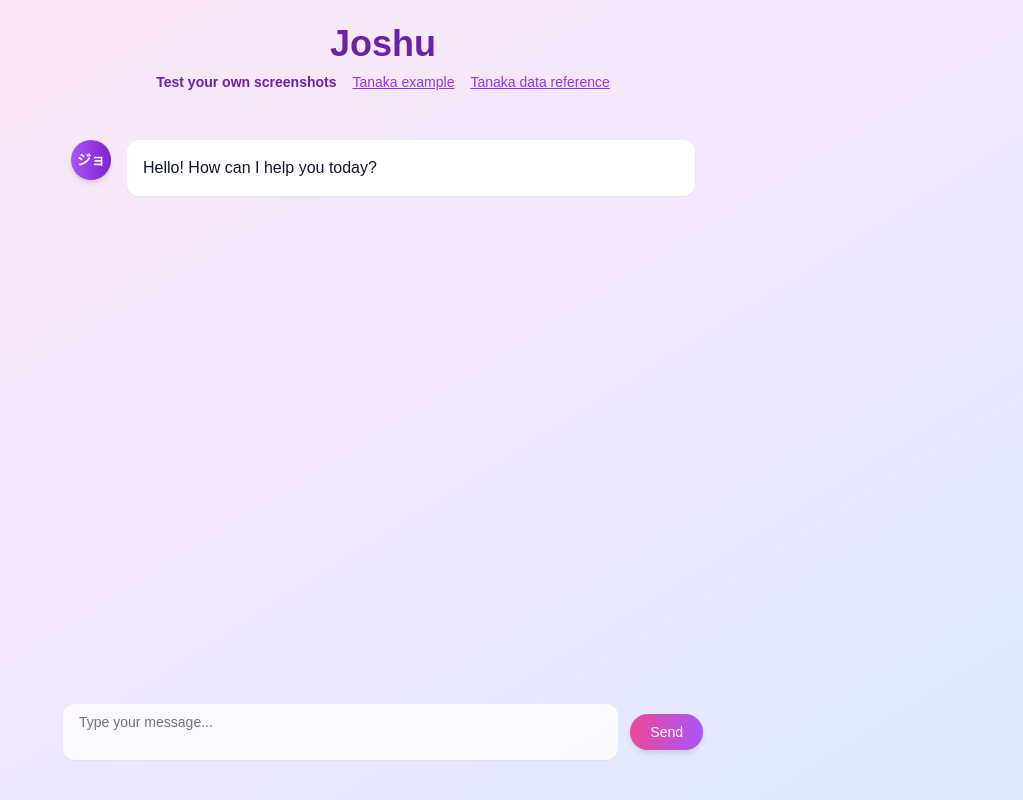
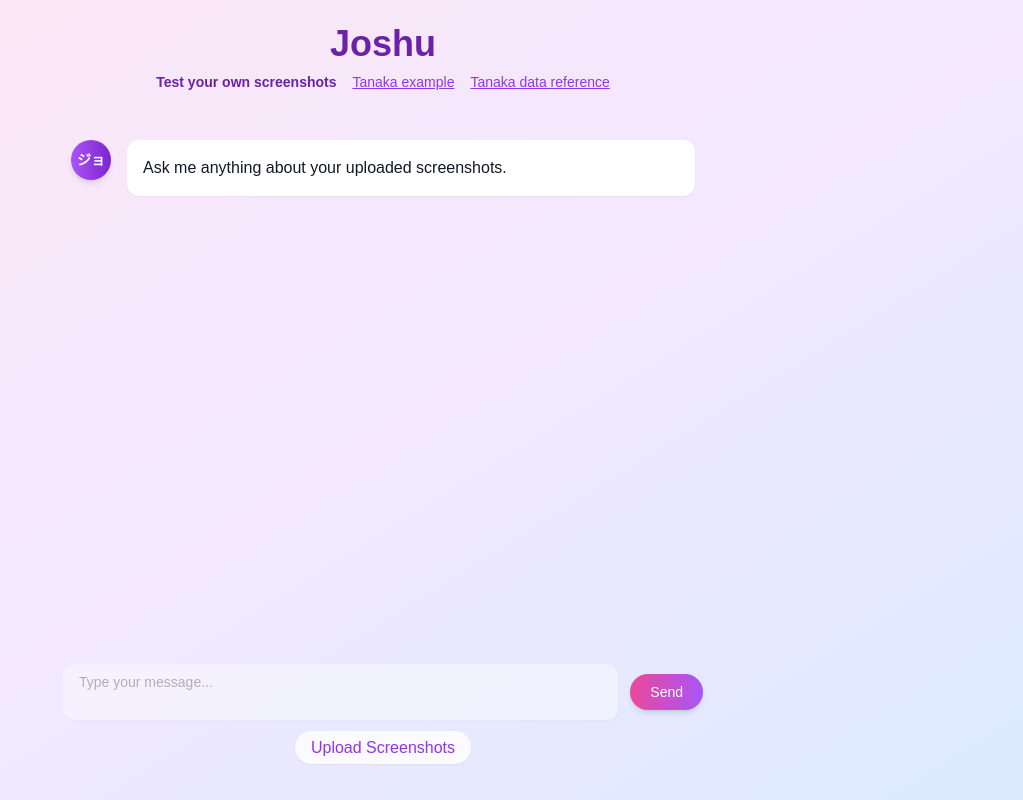
Before and after one commit to mariomeissner/joshu-assistant, a Next.js app: page / in a window 1280 px wide. Shown: the whole page, without its empty margins (257-1280 px from the left). Built offline with nearby package versions, Linux system fonts and the light colour scheme.

Commit message:
WIP screenshot project

```diff
--- a/app/page.tsx
+++ b/app/page.tsx
@@ -1,10 +1,9 @@
 import ChatPage from "@/components/chat";
-import { defaultInitialMessages } from "./prompts/default";
 
 export default function Home() {
   return (
     <>
-      <ChatPage initialMessages={defaultInitialMessages} />
+      <ChatPage isScreenshotDemo={true} />
     </>
   );
 }
--- a/app/tanaka/page.tsx
+++ b/app/tanaka/page.tsx
@@ -1,20 +1,9 @@
 import ChatPage from "@/components/chat";
-import { systemPrompt } from "@/components/systemPrompt";
-import { Message } from "ai/react";
-
-const tanakaInitialMessages = [
-  { id: "0", role: "system", content: systemPrompt },
-  {
-    id: "1",
-    role: "assistant",
-    content: "How can I help you about Tanaka-san's work?",
-  },
-] as Message[];
 
 export default function TanakaPage() {
   return (
     <>
-      <ChatPage initialMessages={tanakaInitialMessages} />
+      <ChatPage isScreenshotDemo={false} />
     </>
   );
 }
--- a/components/chat.tsx
+++ b/components/chat.tsx
@@ -4,16 +4,56 @@ import { Message, useChat } from "ai/react";
 import { Button } from "@/components/ui/button";
 import { CardContent, CardFooter } from "@/components/ui/card";
 import { Textarea } from "@/components/ui/textarea";
-import { useEffect, useRef } from "react";
+import { useEffect, useRef, useState } from "react";
 import styles from "@/components/chat.module.css";
 import Link from "next/link";
 import { usePathname } from "next/navigation";
+import { Loader2 } from "lucide-react";
+import { systemPrompt } from "@/components/systemPrompt";
 
 interface ChatPageProps {
-  initialMessages: Message[];
+  isScreenshotDemo?: boolean;
 }
 
-export default function ChatPage({ initialMessages }: ChatPageProps) {
+export default function ChatPage({ isScreenshotDemo = false }: ChatPageProps) {
+  const [isAnalyzing, setIsAnalyzing] = useState(false);
+  const [knowledgeBase, setKnowledgeBase] = useState<string>("");
+
+  let initialMessages: Message[] = [];
+  if (isScreenshotDemo) {
+    initialMessages = [
+      {
+        id: "0",
+        role: "system",
+        content: `You are an assistant that helps onboarding a new employee. You know everything about the past employee. You have access to their activities and the files. Help the new employe take appropriate actions based on the actions of past employees. Keep your answer very concise within one paragraph.
+
+Here are past activities of more experienced employees
+${knowledgeBase}
+
+Now, answer questions of the new employee.
+Add a short explanation to your answer, referring to the past activities.`,
+      },
+      {
+        id: "1",
+        role: "assistant",
+        content: "Ask me anything about your uploaded screenshots.",
+      },
+    ];
+  } else {
+    initialMessages = [
+      {
+        id: "0",
+        role: "system",
+        content: systemPrompt,
+      },
+      {
+        id: "1",
+        role: "assistant",
+        content: "How can I help you about Tanaka-san's work?",
+      },
+    ];
+  }
+
   const { messages, input, handleInputChange, handleSubmit } = useChat({
     initialMessages,
   });
@@ -44,6 +84,39 @@ export default function ChatPage({ initialMessages }: ChatPageProps) {
       });
     }
   }, [messages]);
+
+  const handleFileUpload = async (e: React.ChangeEvent<HTMLInputElement>) => {
+    if (!e.target.files?.length) return;
+
+    setIsAnalyzing(true);
+    const formData = new FormData();
+    Array.from(e.target.files).forEach((file) => {
+      formData.append("images", file);
+    });
+
+    try {
+      const response = await fetch(
+        "https://screenshot-thing-production.up.railway.app/analyze-image",
+        {
+          method: "POST",
+          body: formData,
+          credentials: "omit",
+          headers: {
+            Accept: "application/json",
+          },
+        },
+      );
+      const data = await response.json();
+      if (data.status === "success") {
+        setKnowledgeBase(data.summary);
+      }
+      setIsAnalyzing(false);
+    } catch (error) {
+      console.error("Error analyzing images:", error);
+    }
+  };
+
+  const chatEnabled = !isScreenshotDemo || knowledgeBase;
 
   return (
     <div className="fixed inset-0 flex flex-col items-center p-6 bg-gradient-to-br from-pink-100 via-purple-100 to-blue-100">
@@ -120,6 +193,7 @@ export default function ChatPage({ initialMessages }: ChatPageProps) {
                 handleInputChange(e);
                 handleTextareaResize(e);
               }}
+              disabled={!chatEnabled}
               onKeyDown={handleKeyPress}
               placeholder="Type your message..."
               className="flex-1 border-0 focus:ring-0 rounded-xl px-4 py-2 shadow-sm bg-white/80 min-h-[40px] max-h-[200px] resize-none overflow-y-auto"
@@ -133,6 +207,30 @@ export default function ChatPage({ initialMessages }: ChatPageProps) {
           </form>
         </CardFooter>
       </div>
+      {isScreenshotDemo && (
+        <div className="mb-4">
+          <input
+            type="file"
+            multiple
+            accept="image/*"
+            onChange={handleFileUpload}
+            className="hidden"
+            id="screenshot-upload"
+          />
+          <label
+            htmlFor="screenshot-upload"
+            className="cursor-pointer bg-white/80 hover:bg-white px-4 py-2 rounded-full shadow-sm text-purple-600"
+          >
+            Upload Screenshots
+          </label>
+          {isAnalyzing && (
+            <div className="mt-2 flex items-center gap-2 text-purple-600">
+              <Loader2 className="w-4 h-4 animate-spin" />
+              Analyzing screenshots...
+            </div>
+          )}
+        </div>
+      )}
     </div>
   );
 }
```
